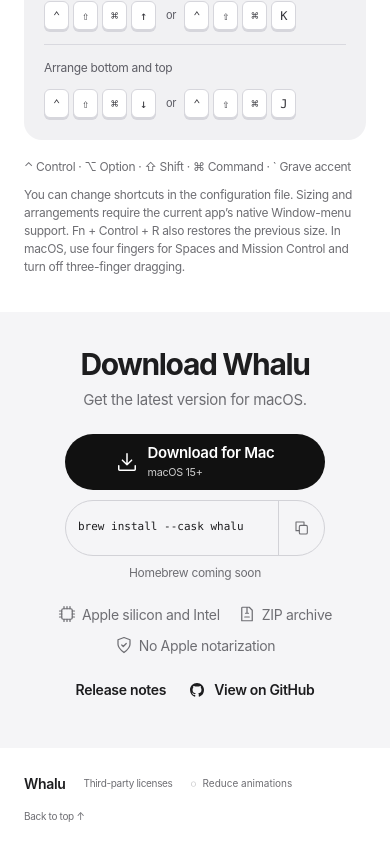
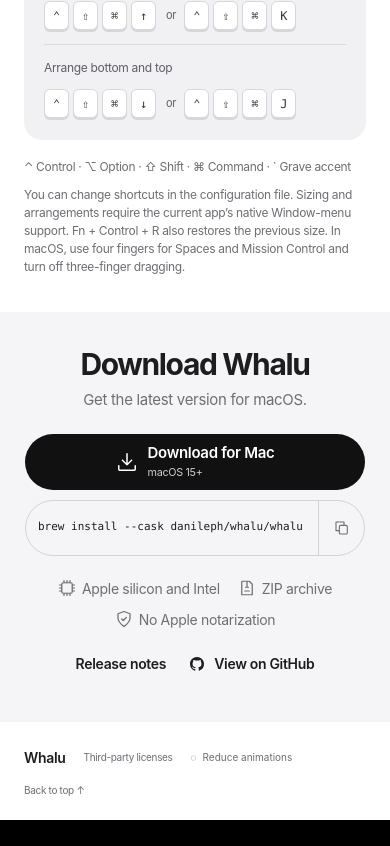
Before and after one commit to danileph/whalu, a React (Vite) app in the folder website/: page / in a window 390 px wide. Shown: the part 3962-4808 px from the top of the page. After the commit the page ends 4782 px from the top, so only its background shows below. Built offline with nearby package versions, Linux system fonts and the light colour scheme; no server answers.

Commit message:
feat(website): enable Homebrew installation

```diff
--- a/website/src/App.tsx
+++ b/website/src/App.tsx
@@ -10,7 +10,7 @@ const repository = (
 ).replace(/\/$/, "");
 const latestRelease = `${repository}/releases/latest`;
 const download = `${latestRelease}/download/Whalu-macOS-universal.zip`;
-const brewInstall = "brew install --cask whalu";
+const brewInstall = "brew install --cask danileph/whalu/whalu";
 const asset = (name: string) => `${import.meta.env.BASE_URL}${name}`;
 
 function Icon({
@@ -508,15 +508,11 @@ function Install() {
             type="button"
             onClick={copy}
             aria-label={t(copied ? "install.copiedLabel" : "install.copy")}
-            aria-describedby="homebrew-availability"
           >
             <Icon name={copied ? "check" : "copy"} />
           </button>
         </div>
       </div>
-      <p className="homebrew-status" id="homebrew-availability">
-        {t("install.brewSoon")}
-      </p>
       <p className="copy-status" role="status">
         {copied ? t("install.copied") : copyStatus === "error" ? t("install.copyError") : ""}
       </p>
--- a/website/src/i18n/messages/en.ts
+++ b/website/src/i18n/messages/en.ts
@@ -124,7 +124,6 @@ export const en = {
   "download.releases": "Release notes",
   "download.signing": "No Apple notarization",
   "install.compatibility": "Apple silicon and Intel",
-  "install.brewSoon": "Homebrew coming soon",
   "install.copy": "Copy Homebrew command",
   "install.copiedLabel": "Command copied",
   "install.copied": "Copied to clipboard.",
--- a/website/src/i18n/messages/ru.ts
+++ b/website/src/i18n/messages/ru.ts
@@ -125,7 +125,6 @@ export const ru = {
   "download.releases": "Что нового",
   "download.signing": "Без нотарификации Apple",
   "install.compatibility": "Apple silicon и Intel",
-  "install.brewSoon": "Скоро в Homebrew",
   "install.copy": "Скопировать команду Homebrew",
   "install.copiedLabel": "Команда скопирована",
   "install.copied": "Команда скопирована.",
--- a/website/src/styles.css
+++ b/website/src/styles.css
@@ -620,14 +620,9 @@ kbd {
   font-size: 14px;
   font-weight: 600;
 }
-.homebrew-status {
-  margin-top: 8px;
-  color: var(--muted);
-  font-size: 12px;
-}
 .install-command {
   display: grid;
-  grid-template-columns: minmax(max-content, 1fr) 46px;
+  grid-template-columns: minmax(0, 1fr) 46px;
   max-width: 100%;
   border: 1px solid var(--line);
 }
@@ -638,7 +633,7 @@ kbd {
   font-size: 11px;
   letter-spacing: normal;
   text-align: start;
-  white-space: nowrap;
+  overflow-wrap: anywhere;
 }
 .install-command button {
   background: transparent;
@@ -874,7 +869,7 @@ kbd {
   }
   .download-actions .button,
   .install-command {
-    width: min(100%, 260px);
+    width: min(100%, 340px);
   }
   .download-facts {
     gap: 10px 18px;
```
Also changed, not shown: 2 other files (tests, documents, lock files or other folders).
